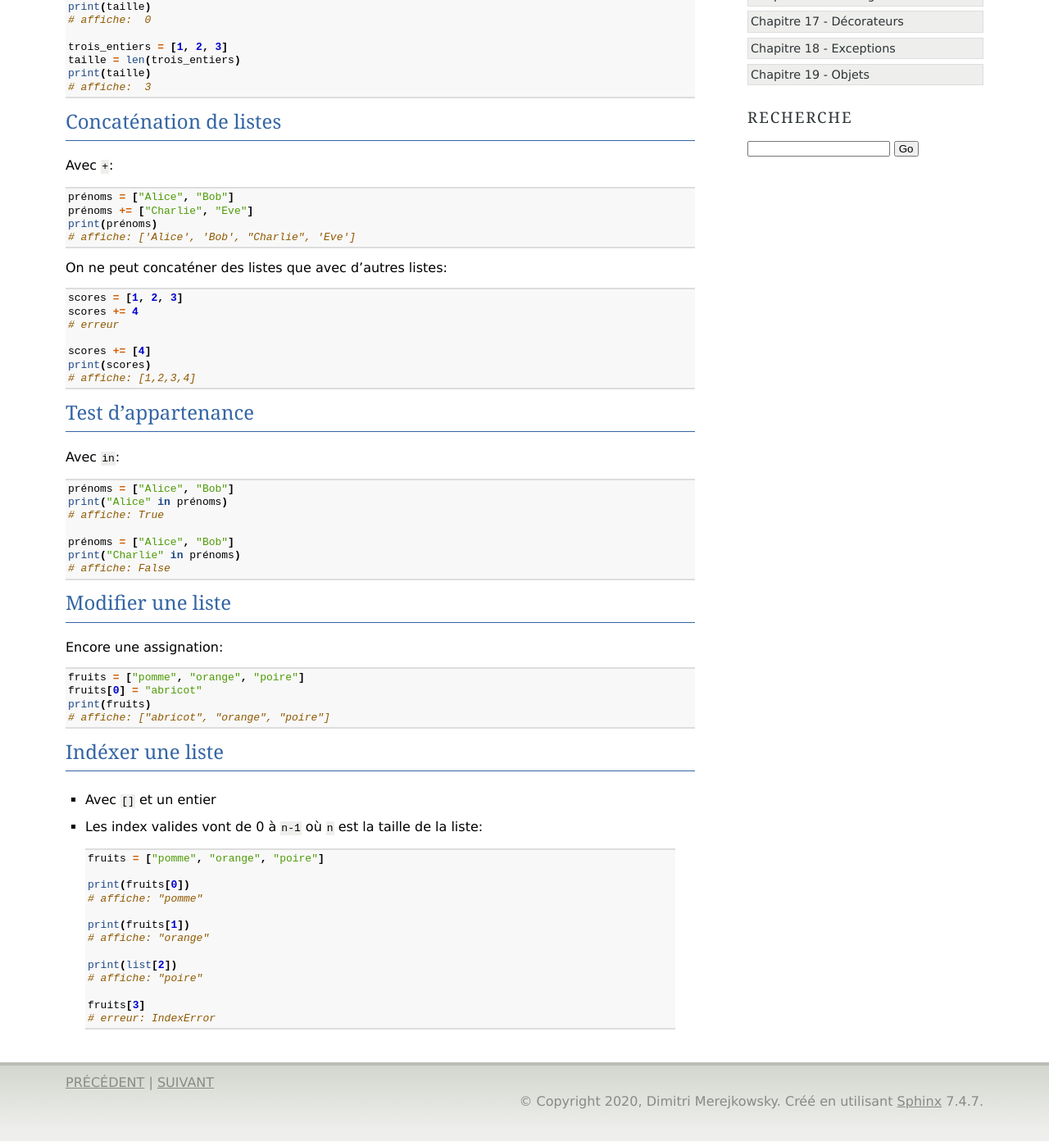
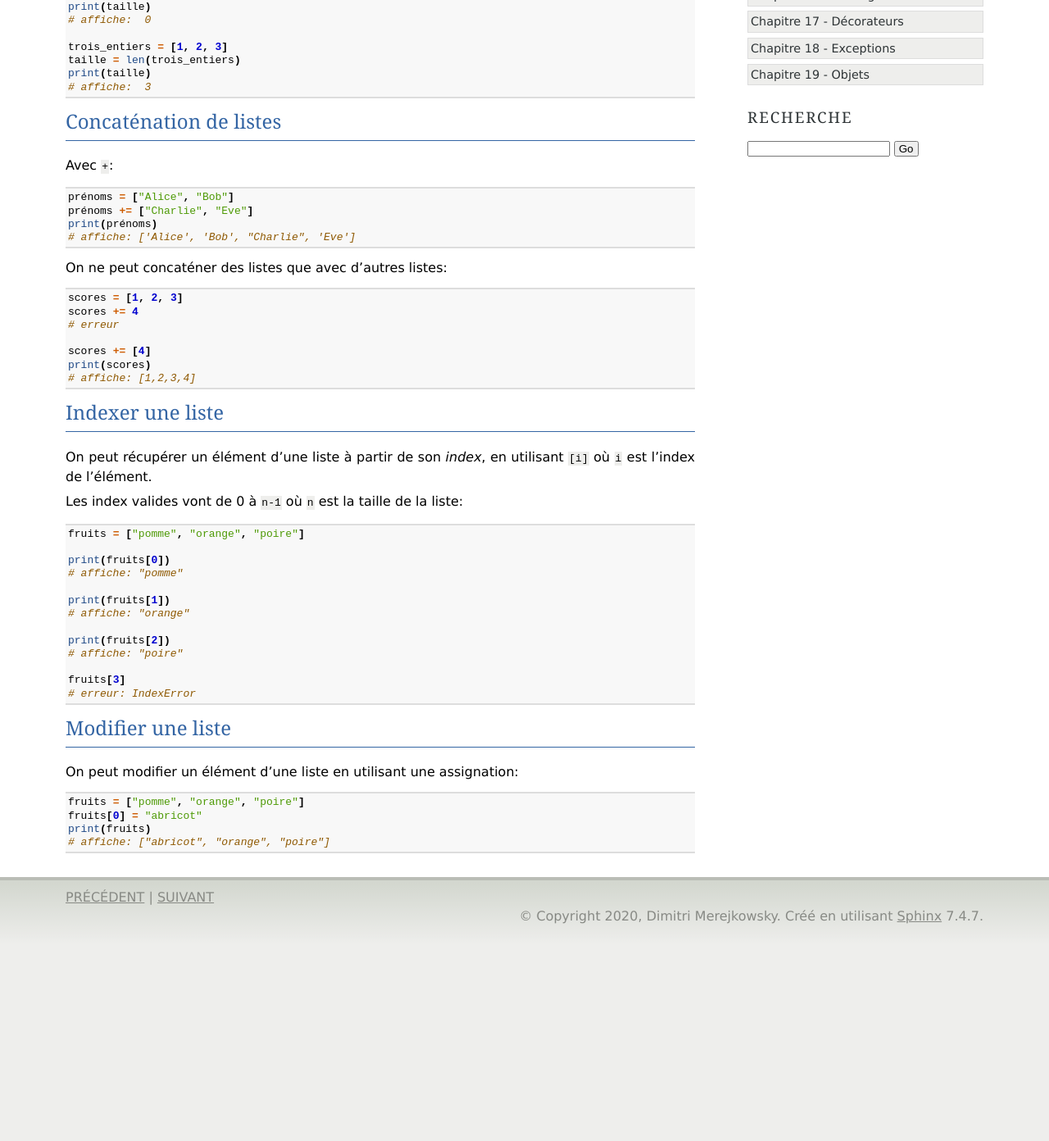
Before and after one commit to gruiick/cours-python, a Sphinx documentation site: the page built from cours/source/06-listes/01-bases.rst, in a window 1280 px wide and 1400 px high, scrolled down 747 px. Shown: the top 1392 px of the window at 82% size. Built offline with Sphinx 7.4.7, drawn with Linux system fonts in a browser that asks for light colours; after the commit the page ends 1921 px from its top, so only the background shows below that.

Commit message:
proofread lists

```diff
--- a/cours/source/06-listes/01-bases.rst
+++ b/cours/source/06-listes/01-bases.rst
@@ -61,36 +61,13 @@ On ne peut concaténer des listes que avec d'autres listes::
     print(scores)
     # affiche: [1,2,3,4]
 
-Test d'appartenance
--------------------
-
-Avec ``in``::
-
-    prénoms = ["Alice", "Bob"]
-    print("Alice" in prénoms)
-    # affiche: True
-
-    prénoms = ["Alice", "Bob"]
-    print("Charlie" in prénoms)
-    # affiche: False
-
-Modifier une liste
--------------------
-
-Encore une assignation::
-
-    fruits = ["pomme", "orange", "poire"]
-    fruits[0] = "abricot"
-    print(fruits)
-    # affiche: ["abricot", "orange", "poire"]
-
-Indéxer une liste
+Indexer une liste
 ------------------
 
-* Avec ``[]`` et un entier
+On peut récupérer un élément d'une liste à partir de son *index*,
+en utilisant ``[i]`` où ``i`` est l'index de l'élément.
 
-* Les index valides vont de 0 à ``n-1`` où ``n`` est la
-  taille de la liste::
+Les index valides vont de 0 à ``n-1`` où ``n`` est la taille de la liste::
 
     fruits = ["pomme", "orange", "poire"]
 
@@ -100,8 +77,19 @@ Indéxer une liste
     print(fruits[1])
     # affiche: "orange"
 
-    print(list[2])
+    print(fruits[2])
     # affiche: "poire"
 
     fruits[3]
     # erreur: IndexError
+
+
+Modifier une liste
+-------------------
+
+On peut modifier un élément d'une liste en utilisant une assignation::
+
+    fruits = ["pomme", "orange", "poire"]
+    fruits[0] = "abricot"
+    print(fruits)
+    # affiche: ["abricot", "orange", "poire"]
```
Also changed, not shown: cours/source/06-listes/02-iteration.rst (+0 -23 lines).
